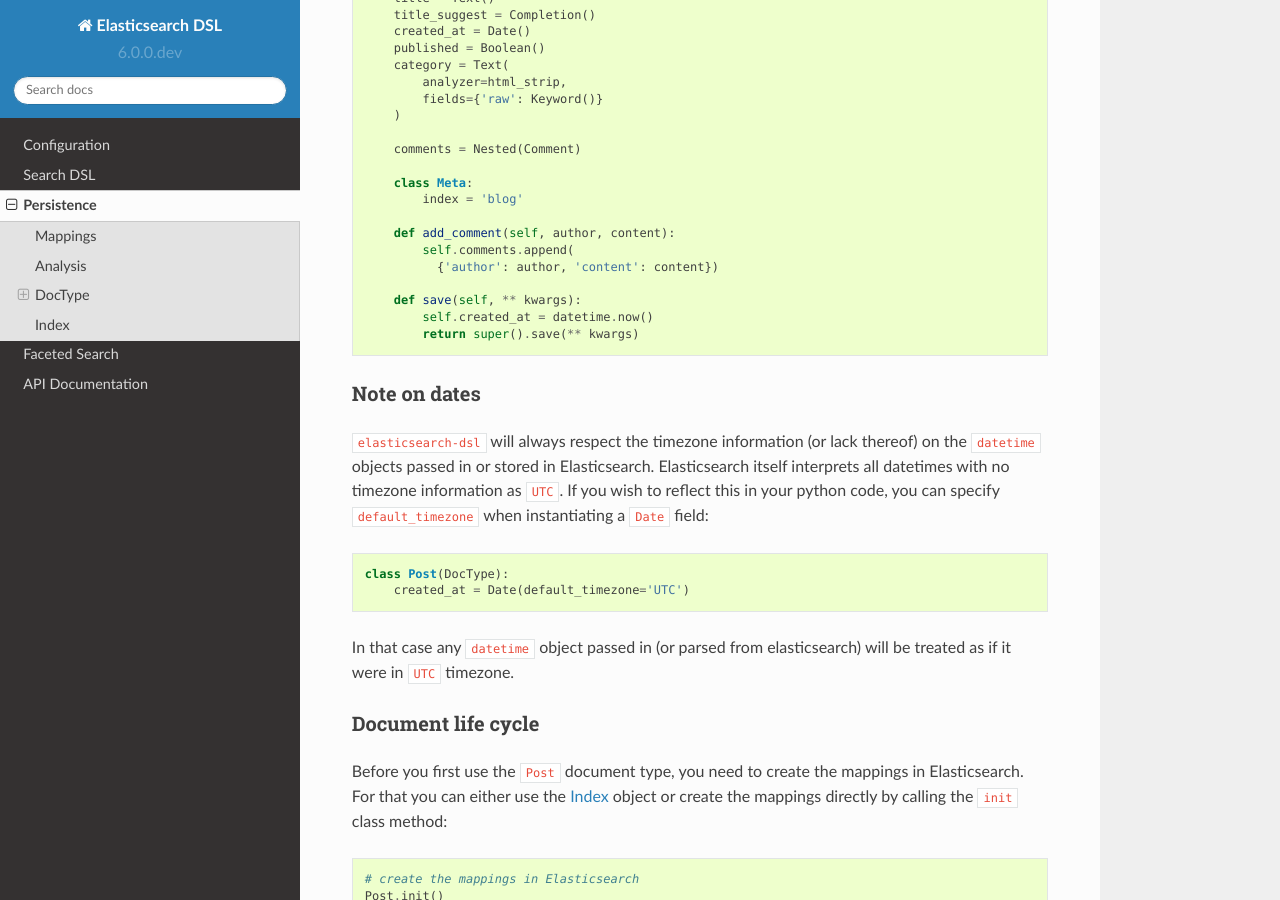
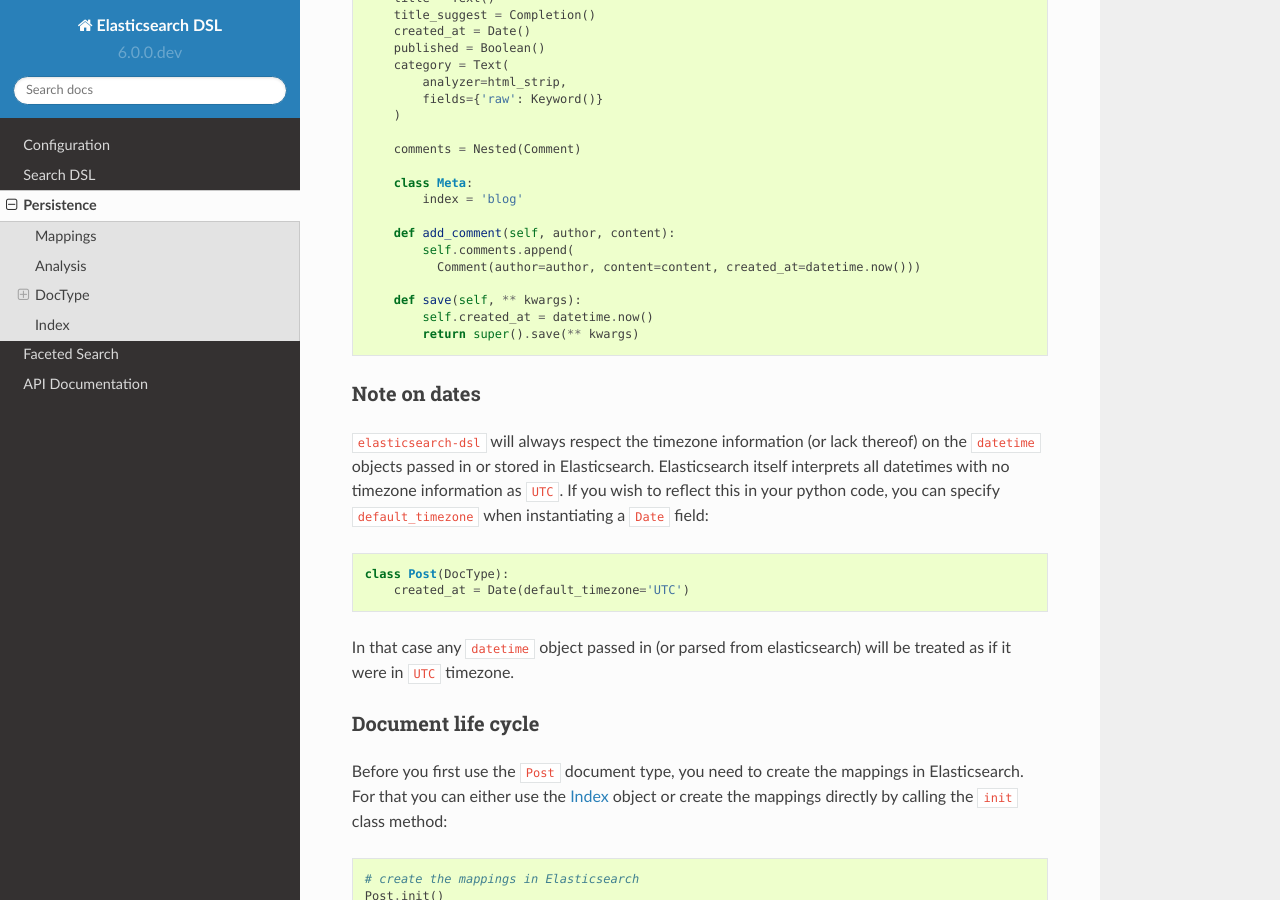
Before and after one commit to elastic/elasticsearch-dsl-py, a Sphinx documentation site: the page built from docs/persistence.rst, in a window 1280 px wide and 900 px high, scrolled down 2500 px. Built offline with Sphinx 7.4.7 and the Read the Docs theme 2.0.0, drawn with Linux system fonts in a browser that asks for light colours.

Commit message:
Adding deserialization notes to Changelog

```diff
--- a/Changelog.rst
+++ b/Changelog.rst
@@ -24,6 +24,9 @@
 
  * methods on ``connections`` singleton are now exposed on the ``connections``
    module directly.
+ * field values are now only deserialized when coming from elasticsearch (via
+   ``from_es`` method) and not when assigning values in python (either by
+   direct assignment or in ``__init__``).
 
 5.4.0 (2017-12-06)
 ------------------
--- a/docs/persistence.rst
+++ b/docs/persistence.rst
@@ -150,7 +150,7 @@
 
         def add_comment(self, author, content):
             self.comments.append(
-              {'author': author, 'content': content})
+              Comment(author=author, content=content, created_at=datetime.now()))
 
         def save(self, ** kwargs):
             self.created_at = datetime.now()
```
